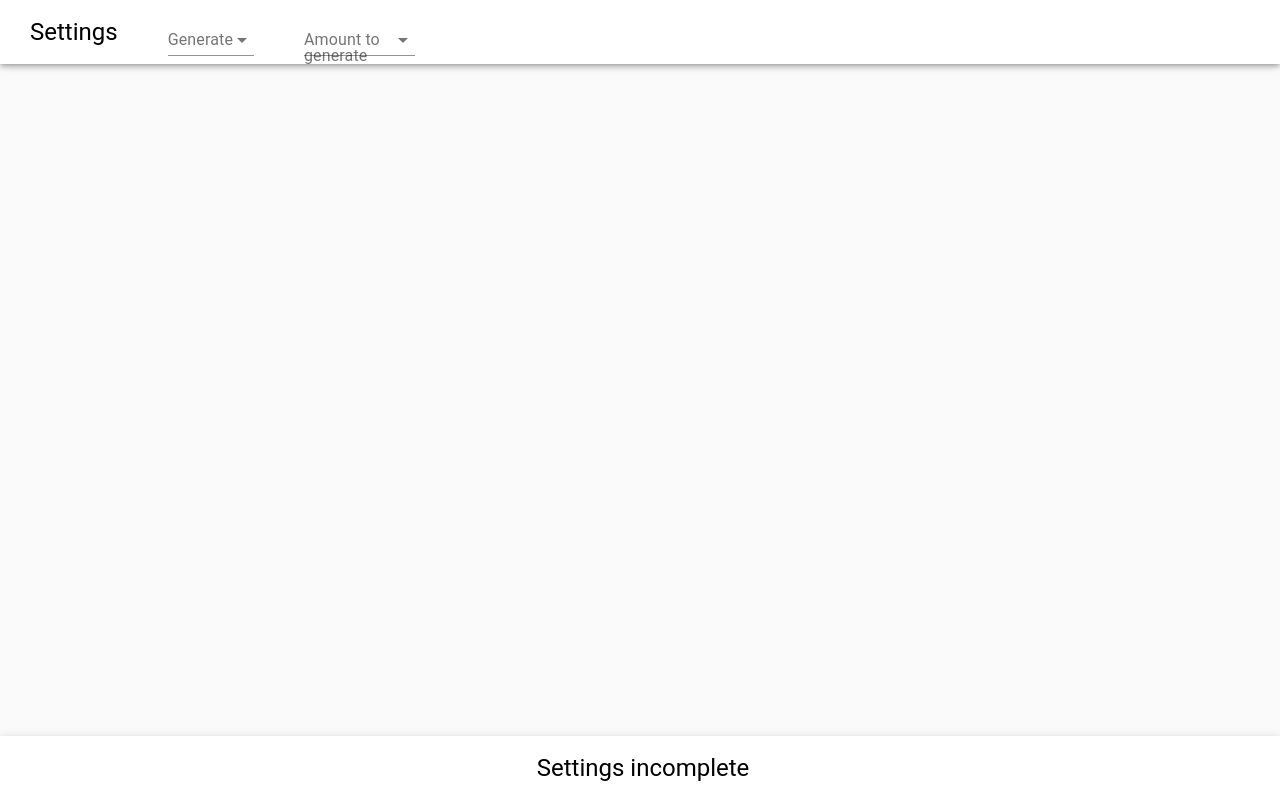
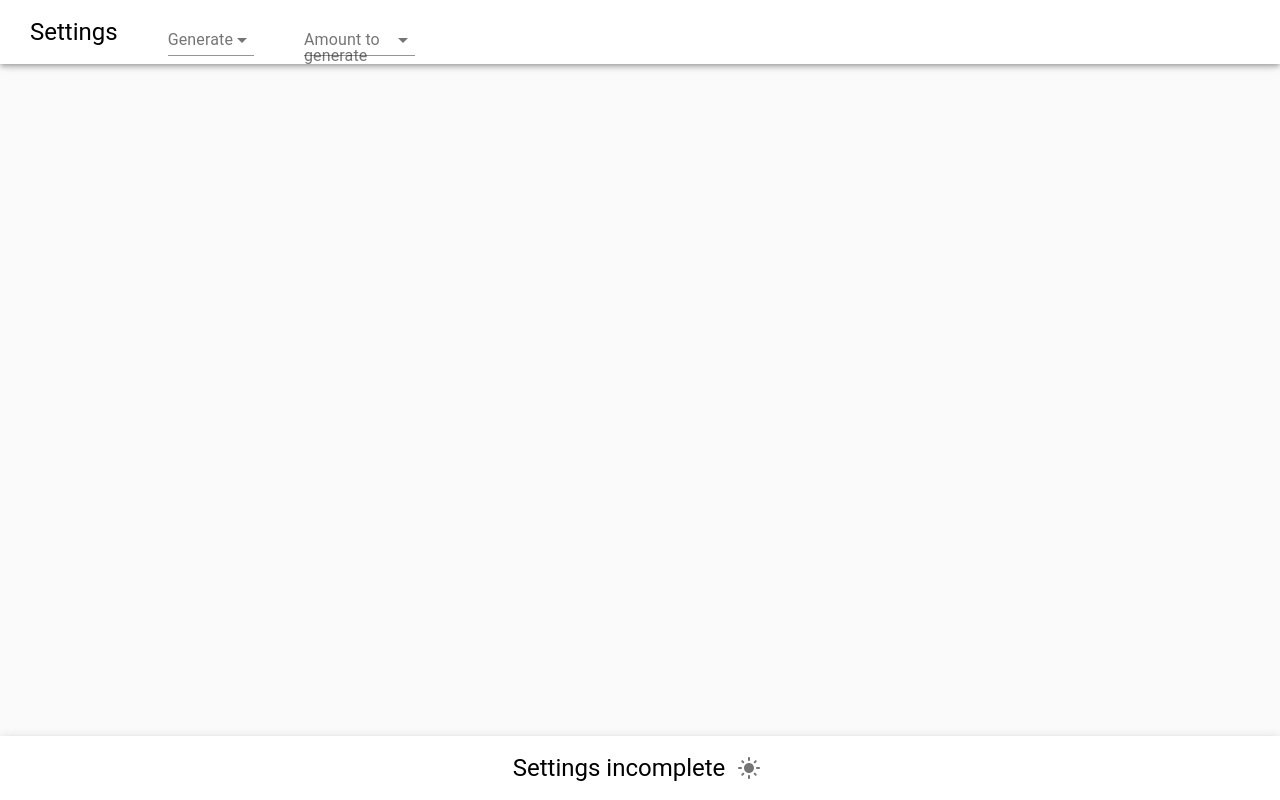
Before and after one commit to Pemseles/PokemonLocationRandomiser, a React (Create React App) app in the folder Typescript version/reactprojecttest/: page / in a window 1280 px wide. Built offline with nearby package versions, Linux system fonts and the light colour scheme.

Commit message:
attempt at making dark mode toggle work

```diff
--- a/Typescript version/reactprojecttest/package.json
+++ b/Typescript version/reactprojecttest/package.json
@@ -3,8 +3,13 @@
   "version": "0.1.0",
   "private": true,
   "dependencies": {
+    "@emotion/react": "^11.10.4",
+    "@emotion/styled": "^11.10.4",
     "@material-ui/core": "^4.12.3",
     "@material-ui/lab": "^4.0.0-alpha.60",
+    "@material-ui/styles": "^4.11.5",
+    "@mui/icons-material": "^5.10.9",
+    "@mui/material": "^5.10.10",
     "@testing-library/jest-dom": "^5.16.1",
     "@testing-library/react": "^12.1.2",
     "@testing-library/user-event": "^13.5.0",
--- a/Typescript version/reactprojecttest/src/App.tsx
+++ b/Typescript version/reactprojecttest/src/App.tsx
@@ -28,6 +28,9 @@ import {
     Card,
     CardMedia,
     CardContent,
+    createTheme,
+    useTheme,
+    IconButton,
 
 } from '@material-ui/core';
 import {
@@ -35,9 +38,16 @@ import {
 } from '@material-ui/lab';
 import { json } from 'stream/consumers';
 import { stringify } from 'querystring';
+import { ThemeProvider } from '@material-ui/core/styles';
+
+import DarkModeIcon from '@mui/icons-material/DarkMode';
+import LightModeIcon from '@mui/icons-material/LightMode';
 
 import { GeneratorBase } from './functions/Generators';
 import { getRegionSelector, getLocationSelector, getPokemonGif } from './functions/GetFuncs';
+
+const ColorModeContext = React.createContext({ toggleColorMode: () => {} });
+
 
 function App() {
 
@@ -64,6 +74,9 @@ function App() {
     const locationListRef = React.useRef(null);
     const locationSelectedBoolRef = React.useRef(null);
 
+    const theme = useTheme();
+    const colorMode = React.useContext(ColorModeContext);
+
     const megaMons = ["Bulbasaur", "Ivysaur", "Venusaur", "Charmander", "Charmeleon", "Charizard", "Squirtle", "Wartortle", "Blastoise", "Abra", "Kadabra", "Alakazam", "Gastly", "Haunter", "Gengar",
                     "Kangaskhan", "Pinsir", "Magikarp", "Gyarados", "Aerodactyl", "Mewtwo", "Mareep", "Flaaffy", "Ampharos", "Scyther", "Scizor", "Heracross", "Houndour", "Houndoom", "Larvitar",
                     "Pupitar", "Tyranitar", "Torchic", "Combusken", "Blaziken", "Ralts", "Kirlia", "Gardevoir", "Gallade", "Mawile", "Aron", "Lairon", "Aggron", "Meditite", "Medicham", "Electrike",
@@ -86,7 +99,7 @@ function App() {
     // TODO add toggle for dark mode
 
     const handleGenButtonBool = (event : any) => {
-        console.log(event);
+        console.log("handle genbutton", event);
 
         setGenButtonBool(event);
     }
@@ -96,11 +109,11 @@ function App() {
         setLocationPref("");
         handleGenButtonBool(false);
 
-        console.log(event.target.value);
+        console.log("handle gensetting", event.target.value);
         setGenSetting(event.target.value);
     }
     const handleMonCount = (event : any) => {
-        console.log(event.target.value);
+        console.log("handle moncount", event.target.value);
         handleGenButtonBool(false);
 
         setMonCount(event.target.value);
@@ -109,17 +122,17 @@ function App() {
         setLocationPref("");
         handleGenButtonBool(false);
 
-        console.log(event.target.value);
+        console.log("handle regionpref", event.target.value);
         setRegionPref(event.target.value);
     }
     const handleLocationPref = (event: any) => {
-        console.log(event.target.value);
+        console.log("handle locationpref", event.target.value);
         handleGenButtonBool(false);
 
         setLocationPref(event.target.value);
     }
     const handleLocationList = (event: any, value : any) => {
-        console.log(value);
+        console.log("handle locationlist", value);
         handleGenButtonBool(false);
 
         if (value.length > 0) {
@@ -132,7 +145,7 @@ function App() {
         setSelectedLocations(value);
     }
     const handleRegionList = (event: any, value : any) => {
-        console.log(value);
+        console.log("handle regionlist", value);
         handleGenButtonBool(false);
 
         let strArr = [];
@@ -152,11 +165,11 @@ function App() {
     }
     const handleGeneratedMons = (event : any) => {
         handleGenButtonBool(true);
-        console.log(event);
+        console.log("handle generatedmons", event);
         setGeneratedMons(event);
     }
 
-    console.log(genButtonBool);
+    console.log("genbutton boolean", genButtonBool);
 
     React.useEffect(() => {
         (async () => {
@@ -358,11 +371,44 @@ function App() {
                             Settings incomplete
                         </Typography>
                     }
-
+                    <IconButton onClick={colorMode.toggleColorMode}>
+                        {theme.palette.type === 'dark' ? <DarkModeIcon /> : <LightModeIcon />}
+                    </IconButton>
                 </Toolbar>
             </AppBar>
         </React.Fragment>
     );
 }
 
+export function ToggleColorMode() {
+    const [mode, setMode] = React.useState<'light' | 'dark'>('light');
+    const colorMode = React.useMemo(
+        () => ({
+            toggleColorMode: () => {
+                setMode((prevMode) => (prevMode === 'light' ? 'dark' : 'light'));
+            },
+        }),
+        [],
+    );
+
+    const theme = React.useMemo(
+        () =>
+            createTheme({
+                palette: {
+                    type: mode ? 'dark' : 'light',
+                },
+            }),
+        [mode],
+    );
+    console.log("in togglecolormode", mode)
+
+    return (
+      <ColorModeContext.Provider value={colorMode}>
+        <ThemeProvider theme={theme}>
+          <App />
+        </ThemeProvider>
+      </ColorModeContext.Provider>
+    );
+  }
+
 export default App;
```
Also changed, not shown: 1 other file (tests, documents, lock files or other folders).
